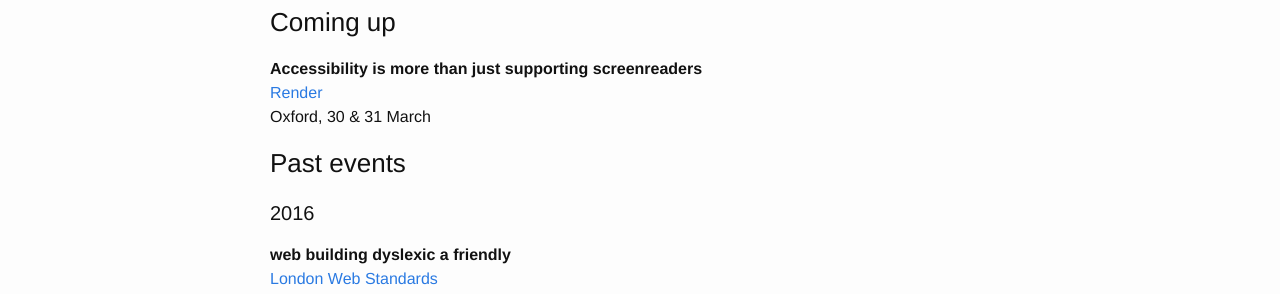
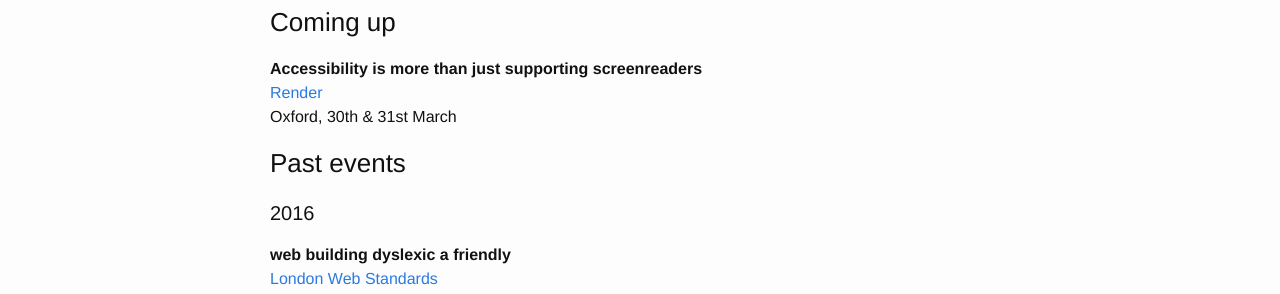
Before and after one commit to ninjanails/ninjanails.github.io, a Jekyll site: the page built from speaking.md, in a window 1280 px wide. Shown: the part 161-455 px from the top of the page. Built offline with Jekyll 4.4.1, drawn with Linux system fonts in a browser that asks for light colours.

Commit message:
add th and st to dates for render

```diff
--- a/speaking.md
+++ b/speaking.md
@@ -8,7 +8,7 @@ permalink: /speaking/
 
 **Accessibility is more than just supporting screenreaders** <br>
 [Render](http://2017.render-conf.com//) <br>
-Oxford, 30 & 31 March
+Oxford, 30th & 31st March
 
 ### Past events
 
```
